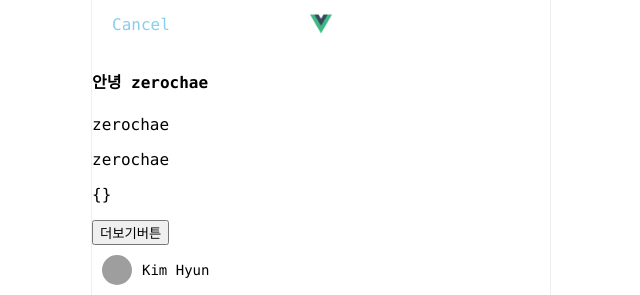
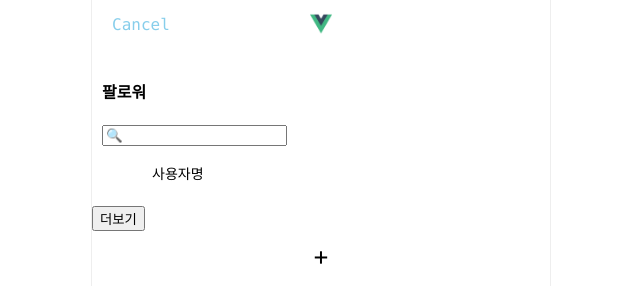
Before and after one commit to zerochae/Vue_Study, a Vue app in the folder study03/: page / in a window 1280 px wide. Shown: the top 295 px of the page, without its empty margins (319-959 px from the left). Built offline with nearby package versions, Linux system fonts and the light colour scheme; grey boxes are pictures that could not be loaded; a small style sheet from the web is missing.

Commit message:
#Vue Study Composition API

```diff
--- /dev/null
+++ b/study03/public/follower.json
@@ -0,0 +1,23 @@
+[
+  {
+    "id": 0,
+    "name": "_Limvely",
+    "image": "https://placeimg.com/200/200/animals/grayscale"
+  },
+  {
+    "id": 1,
+    "name": "salmon_X",
+    "image": "https://placeimg.com/200/250/people"
+  },
+  {
+    "id": 2,
+    "name": "360noscope",
+    "image": "https://placeimg.com/200/250/animals"
+  },
+  {
+    "id": 3,
+    "name": "Jeony_1",
+    "image": "https://placeimg.com/200/200/people/sepia"
+  },
+  { "id": 4, "name": "mihyeon", "image": "https://placeimg.com/200/200/tech" }
+]
--- a/study03/src/App.vue
+++ b/study03/src/App.vue
@@ -10,13 +10,13 @@
       </ul>
       <img src="./assets/logo.png" class="logo" />
     </div>
-
+<!--
     <h4>안녕 {{ $store.state.name }}</h4>
     <p>{{ name }}</p>
-    <p>{{ 내이름 }}</p>
+    <p>{{ 내이름 }}</p> -->
 
-    <p>{{ $store.state.more }}</p>
-    <button @click="$store.dispatch('getData')">더보기버튼</button>
+    <!-- <p>{{ $store.state.more }}</p> -->
+    <!-- <button @click="$store.dispatch('getData')">더보기버튼</button> -->
 
     <Container
       :postData="postData"
@@ -54,7 +54,7 @@ export default {
     return {
       postData: postData,
       count: 0,
-      step: 0,
+      step: 3,
       uploadImageUrl: "",
       content: "",
       filterName: "aa",
--- a/study03/src/components/Container.vue
+++ b/study03/src/components/Container.vue
@@ -1,7 +1,7 @@
 <template>
   <div>
     <div v-if="step == 0">
-      <Post :postData="list" v-for="list in postData" :key="list"/>
+      <Post :postData="list" v-for="list in postData" :key="list" />
     </div>
 
     <div v-if="step == 1">
@@ -35,6 +35,9 @@
         <textarea class="write-box" @input="contentData"></textarea>
       </div>
     </div>
+    <div v-if="step==3">
+      <Mypage/>
+    </div>
   </div>
 </template>
 
@@ -42,6 +45,7 @@
 import Post from "./Post.vue";
 import FilterBox from "./FilterBox.vue";
 import filterData from "./../assets/filterData.js";
+import Mypage from "./Mypage.vue";
 
 export default {
   name: "Container",
@@ -55,6 +59,7 @@ export default {
   components: {
     Post: Post,
     FilterBox: FilterBox,
+    Mypage : Mypage,
   },
   props: {
     postData: Array,
@@ -71,7 +76,6 @@ export default {
       this.filterName = data;
     });
   },
-
 };
 </script>
 
--- /dev/null
+++ b/study03/src/components/Mypage.vue
@@ -0,0 +1,36 @@
+<template>
+  <div style="padding: 10px">
+    <h4>팔로워</h4>
+    <input placeholder="🔍" />
+    <div class="post-header">
+      <div class="profile"></div>
+      <span class="profile-name">사용자명</span>
+    </div>
+  </div>
+</template>
+
+<script>
+import { ref } from "@vue/reactivity";
+import axios from "axios";
+import { onMounted } from '@vue/runtime-core';
+export default {
+  name: "mypage",
+  data() {
+    return {};
+  },
+  setup() {
+    let follower = ref([0]);
+    console.log(follower);
+
+    onMounted(() => {
+      axios.get("/follower.json").then((result) => {
+        follower.value = result.data;
+      });
+    });
+    return { follower };
+  },
+};
+</script>
+
+<style>
+</style>
--- /dev/null
+++ b/study03/vue.config.js
@@ -0,0 +1,10 @@
+module.exports = {
+    pwa: {
+      name: '님 앱이름',
+      themeColor: '#4DBA87',
+      msTileColor: '#000000',
+      workboxOptions: {
+        exclude: [/\.map$/, /manifest\.json$/, 'index.html']
+      }
+    }
+  }
```
